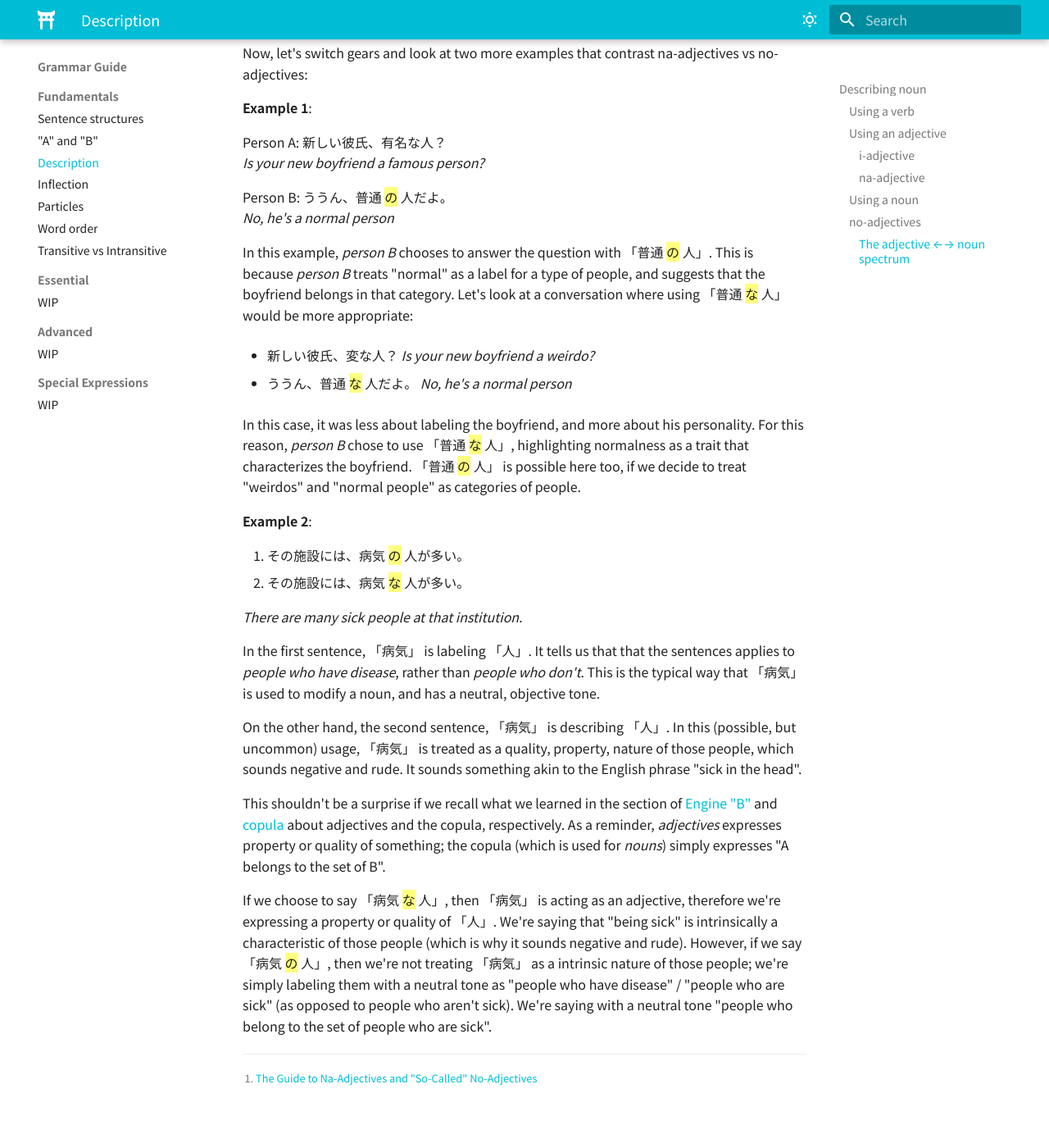
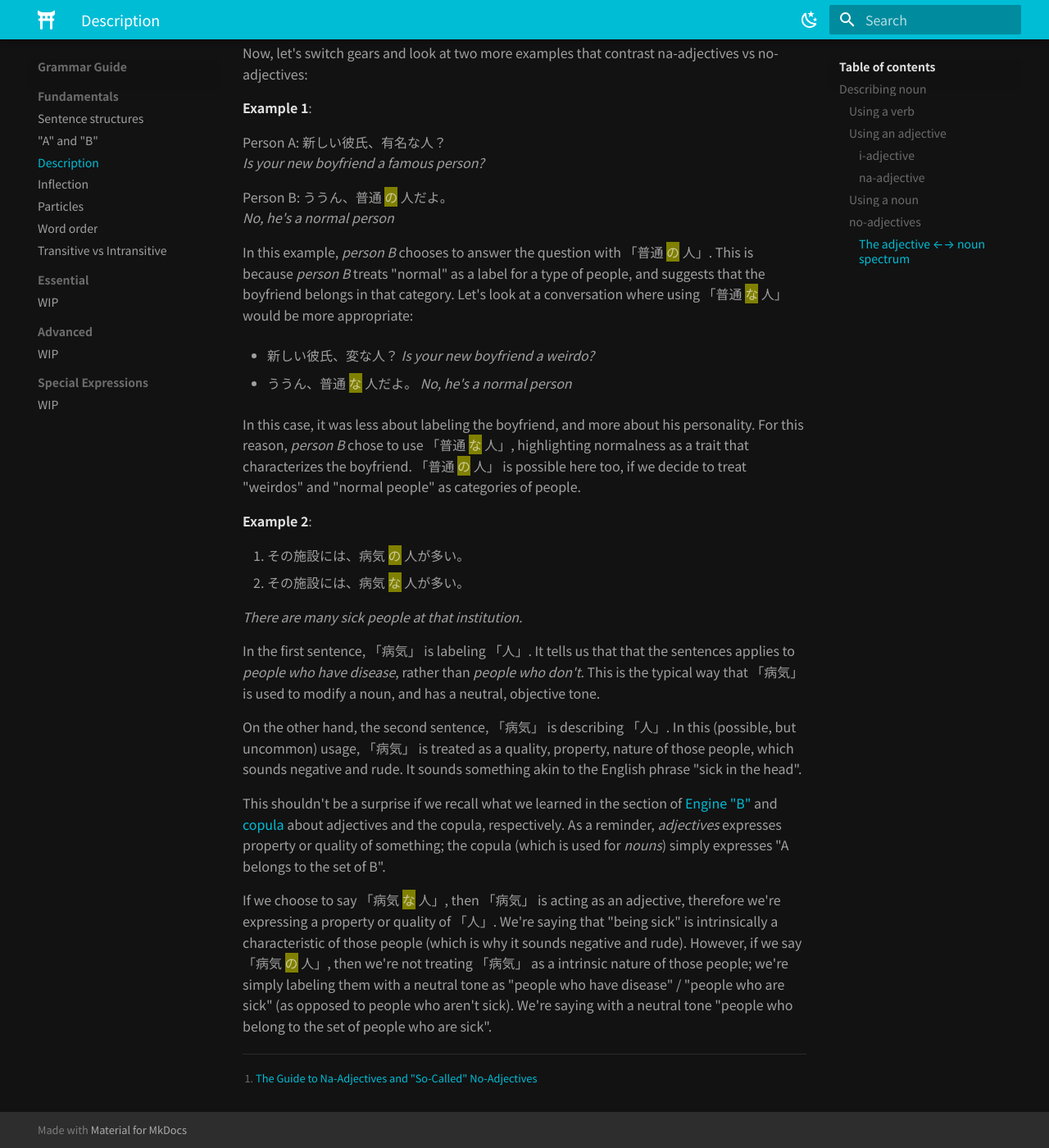
Before and after one commit to wizo06/japanese, an MkDocs documentation site: the page built from docs/grammar/fundamentals/description.md, in a window 1280 px wide and 1400 px high, scrolled down 12020 px. Shown: the whole window at 82% size. Built offline with MkDocs 1.6.1 and Material for MkDocs 9.7.7, drawn with Linux system fonts in a browser that asks for light colours; before the commit the page ends 13376 px from its top, so only the background shows below that.

Commit message:
made slate the default theme

```diff
--- a/docs/stylesheets/extra.css
+++ b/docs/stylesheets/extra.css
@@ -16,6 +16,6 @@
   --md-footer-bg-color--dark:        rgba(255, 255, 255, 0.07);
 }
 
-[data-md-color-scheme="slate"] strong, .md-nav__title, h2, h3, h4 {
+[data-md-color-scheme="slate"] strong, [data-md-color-scheme="slate"] .md-nav__title, [data-md-color-scheme="slate"] h2, [data-md-color-scheme="slate"] h3, [data-md-color-scheme="slate"] h4 {
   color: rgba(255, 255, 255, 0.87);
 }
--- a/mkdocs.yml
+++ b/mkdocs.yml
@@ -1,7 +1,7 @@
 site_name: Japanese Grammar Guide
 theme:
   name: material
-  custom_dir: overrides
+  # custom_dir: overrides
   font:
     text: Noto Sans JP
     code: Ubuntu Mono
@@ -15,22 +15,22 @@ theme:
     repo: fontawesome/brands/github
     logo: fontawesome/solid/torii-gate
   palette:
+    # Dark mode
+    # - media: "(prefers-color-scheme: dark)"
+    - scheme: slate
+      primary: cyan
+      accent: pink
+      toggle:
+        icon: material/weather-night
+        name: Switch to light mode
     # Light mode
-    - media: "(prefers-color-scheme: light)"
-      scheme: default
+    # - media: "(prefers-color-scheme: light)"
+    - scheme: default
       primary: cyan
       accent: pink
       toggle:
         icon: material/weather-sunny
         name: Switch to dark mode
-    # Dark mode
-    - media: "(prefers-color-scheme: dark)"
-      scheme: slate
-      primary: cyan
-      accent: pink
-      toggle:
-        icon: material/weather-night
-        name: Switch to light mode
 extra_css:
   - stylesheets/extra.css
 # repo_url: https://github.com/wizo06/japanese/issues
```
